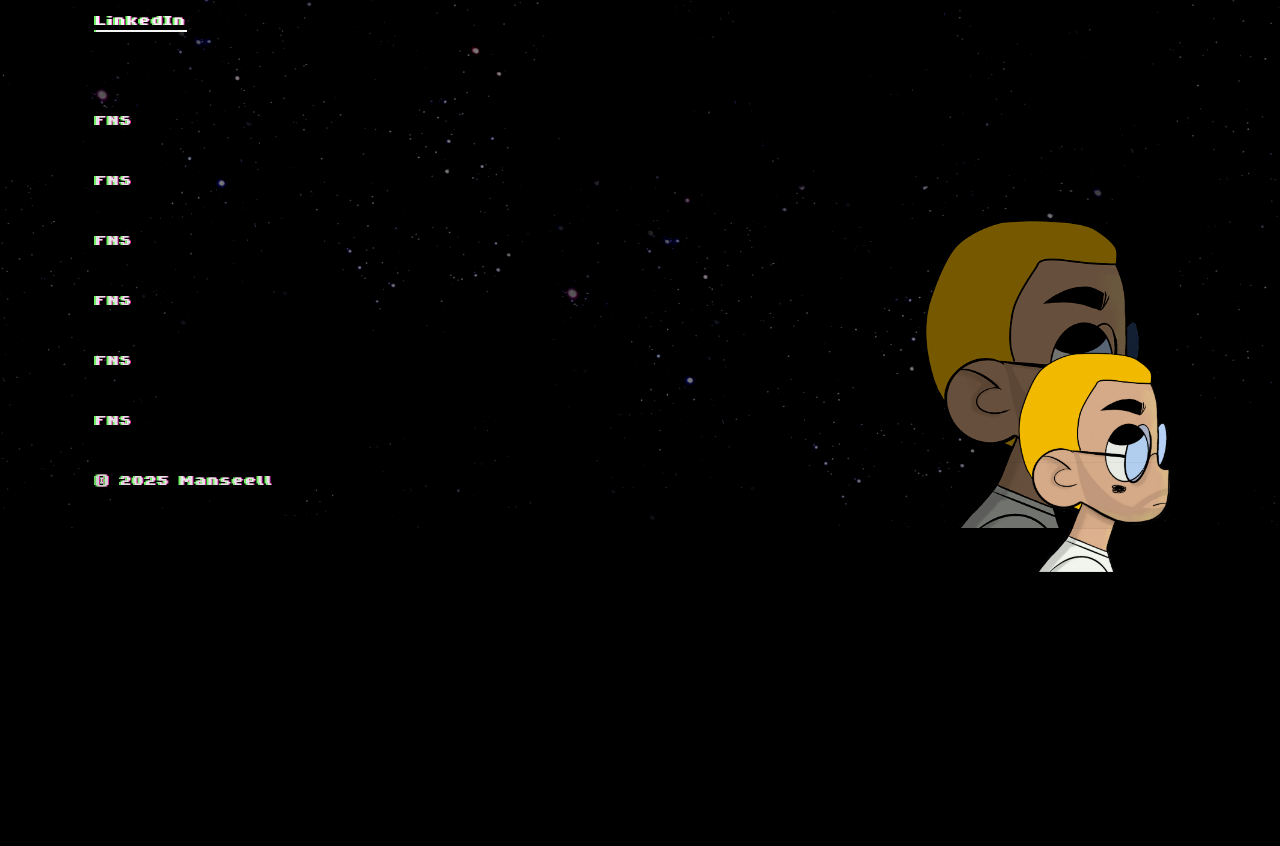
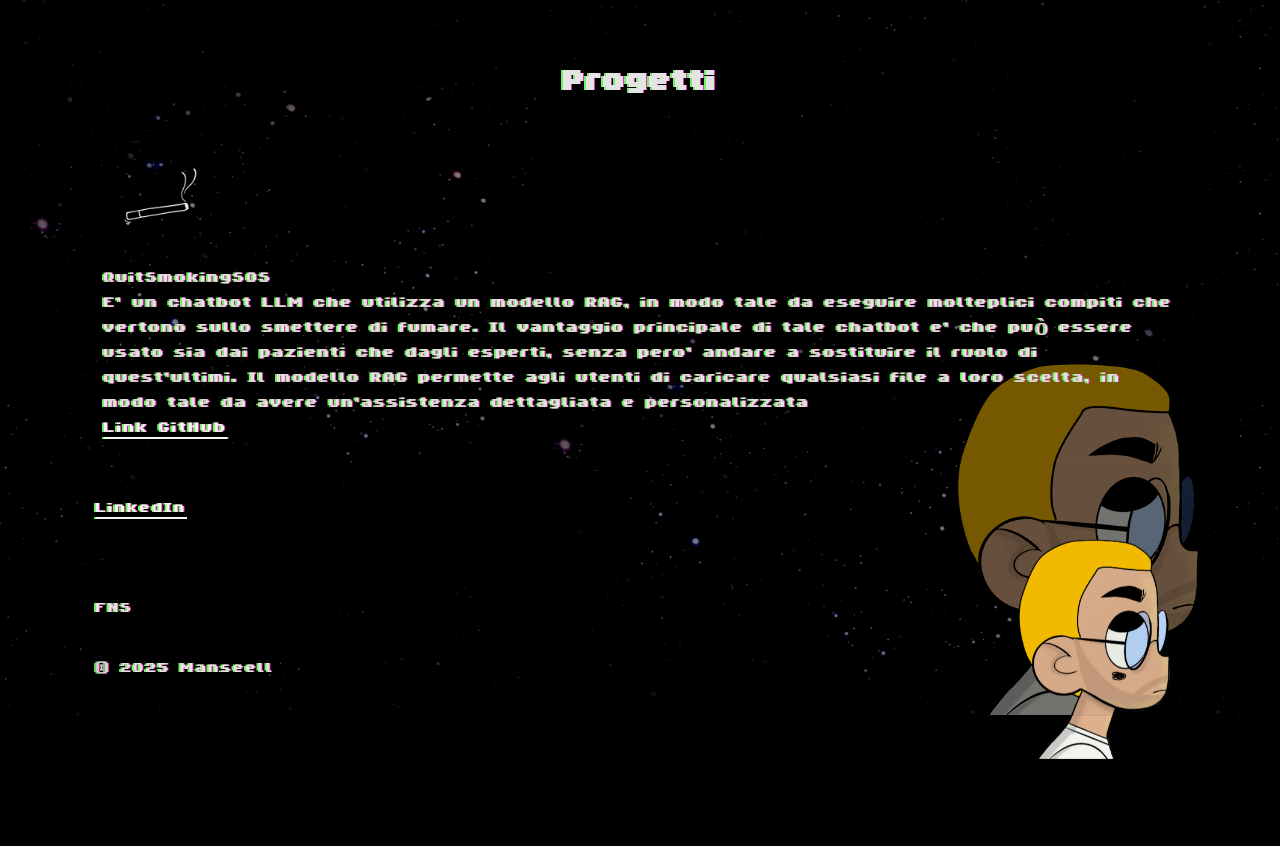
Before and after one commit to manseell/manseell.github.io, a plain HTML site: page index.html in a window 1280 px wide. Shown: the part 1063-1909 px from the top of the page. Before the commit the page ends 1703 px from the top, so only its background shows below. Drawn offline with Linux system fonts and the light colour scheme; files that its build step writes are made by us from their sources.

```diff
--- a/index.html
+++ b/index.html
@@ -51,16 +51,39 @@
             </span>
         </div>
 
+        <br>
+        <br>
+
+        <h2>Progetti</h2>
+
+        <div class="carriera">
+            <img src="./images/quitsmokingsos.png" alt="Descrizione" style="width:120px; height:auto; display:inline-block; vertical-align:middle;">
+            <span style="display:inline-block; vertical-align:middle; margin-left:8px;">
+                QuitSmokingSOS <br>
+                E' un chatbot LLM che utilizza un modello RAG, in modo tale da eseguire molteplici compiti che vertono sullo smettere di fumare.
+                Il vantaggio principale di tale chatbot e' che può essere usato sia dai pazienti che dagli esperti, senza pero' andare a sostituire il ruolo di
+                quest'ultimi. Il modello RAG permette agli utenti di caricare qualsiasi file a loro scelta, in modo tale da avere un'assistenza dettagliata e
+                personalizzata <br>
+                <a href="https://github.com/manseell/AISE-Project"> Link GitHub</a>
+            </span>
+
+
+        </div>
+
+
+
+
+
+
+        <br>
+        <br>
+
 
 
         <p><a href="https://www.linkedin.com/in/davide-mancinelli/">LinkedIn</a></p>
         <br>
         <p>FNS</p>
-        <p>FNS</p>
-        <p>FNS</p>
-        <p>FNS</p>
-        <p>FNS</p>
-        <p>FNS</p>
+
 
 
 
```
Also changed, not shown: images/quitsmokingsos.png (added).
